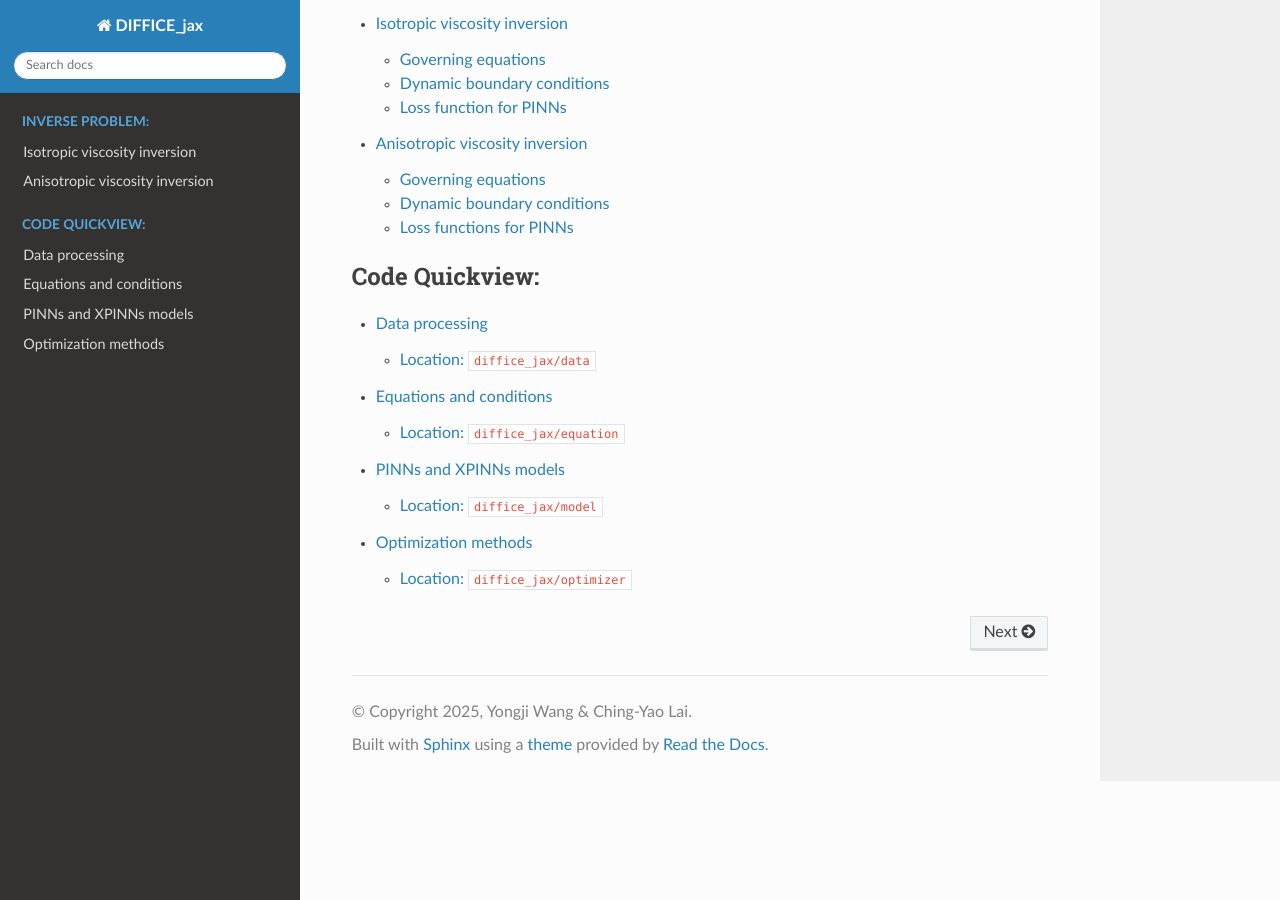
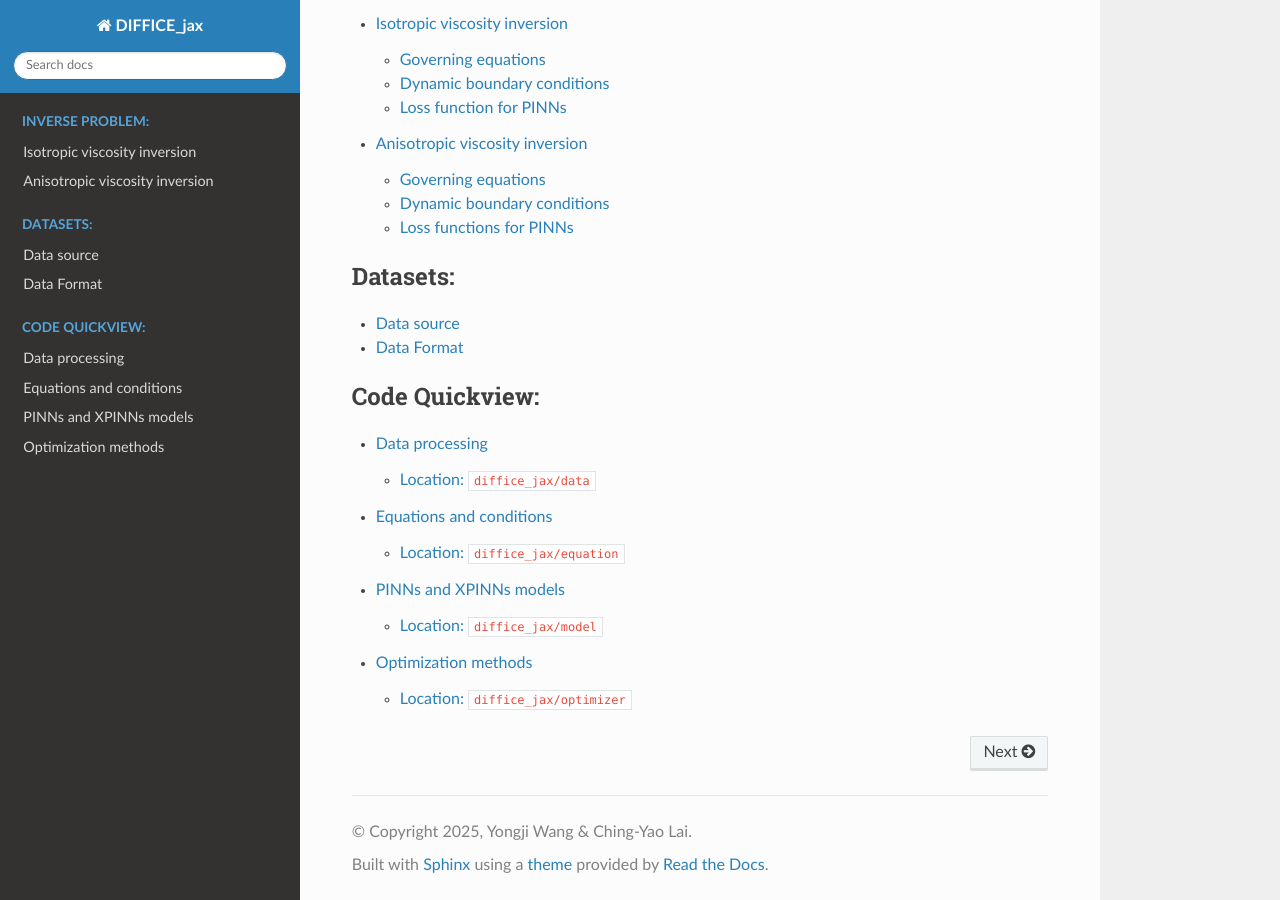
Before and after one commit to YaoGroup/DIFFICE_jax, a Sphinx documentation site: the page built from docs/source/index.rst, in a window 1280 px wide and 900 px high, scrolled down 2127 px. Built offline with Sphinx 7.4.7 and the Read the Docs theme 3.1.0, drawn with Linux system fonts in a browser that asks for light colours.

Commit message:
Update index.rst

```diff
--- a/docs/source/index.rst
+++ b/docs/source/index.rst
@@ -29,6 +29,13 @@
 
 .. toctree::
    :maxdepth: 2
+   :caption: Datasets:
+
+   Data.md
+
+
+.. toctree::
+   :maxdepth: 2
    :caption: Code Quickview:
 
    code_data.md
```
